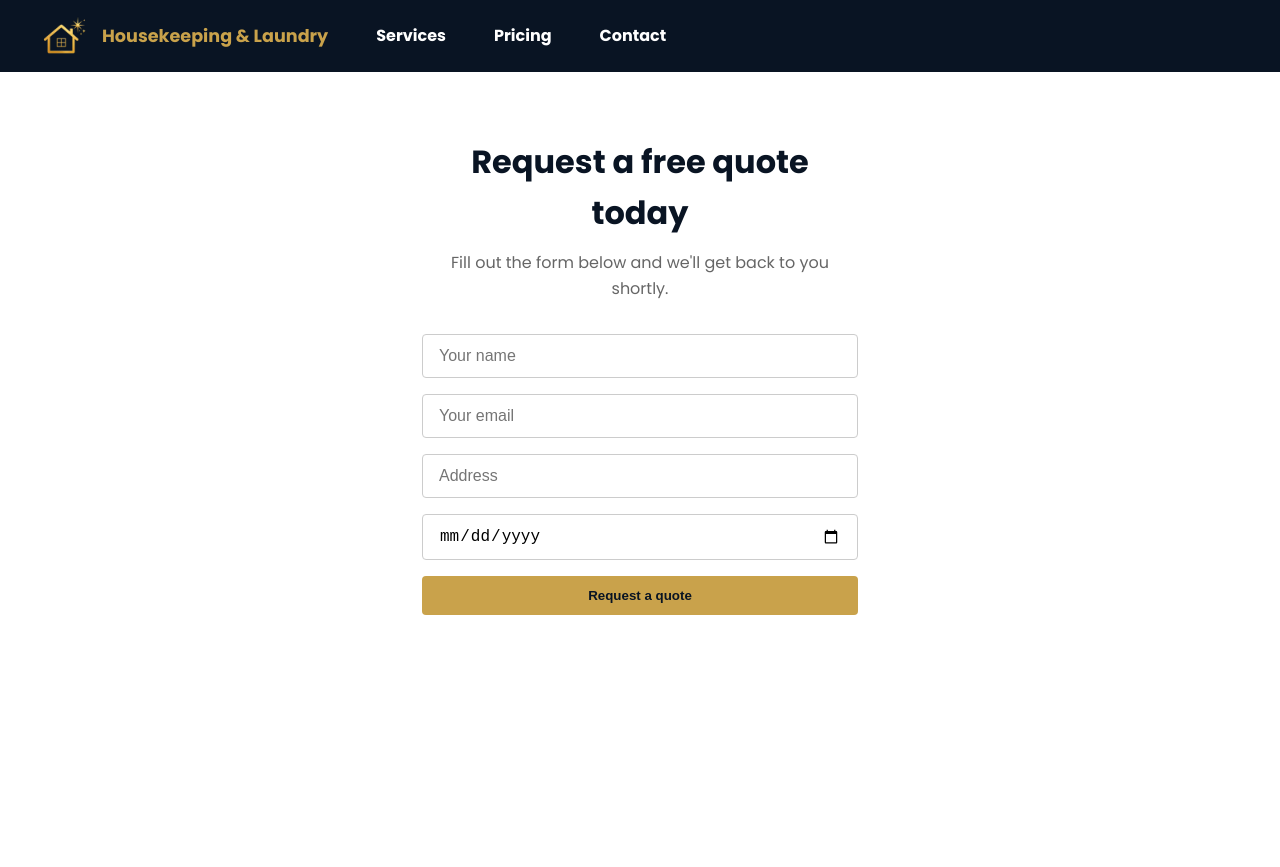
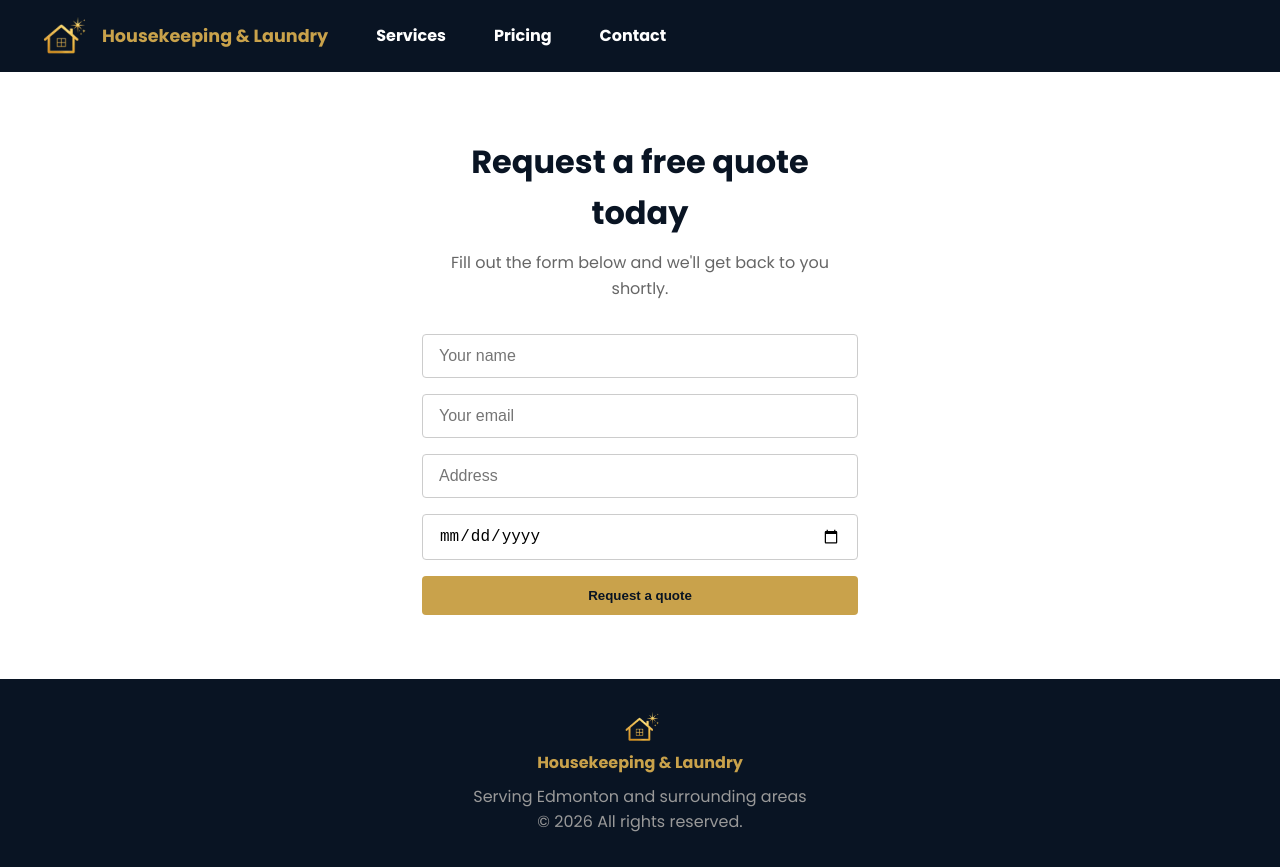
Before and after one commit to jvillaflor2/home-cleaning-website, a website: page public/booking.html in a window 1280 px wide. Before the commit the page ends 800 px from the top, so only its background shows below. Drawn offline with Linux system fonts and the light colour scheme.

Commit message:
fix add site footer with logo, brand info, and copyright

```diff
--- a/public/booking.html
+++ b/public/booking.html
@@ -35,5 +35,13 @@
             <button type="submit" class="btn">Request a quote</button>
         </form>
     </section>
+       <footer class="site-footer">
+            <div class="footer content">
+                 <img src="images/logo-2-icon.webp" alt="Housekeeping and Laundry logo" class="footer-logo">
+                <p class="footer-brand">Housekeeping &amp; Laundry</p>
+                <p>Serving Edmonton and surrounding areas</p>
+                <p>&copy; 2026 All rights reserved.</p>
+            </div>
+        </footer>
 </body>
 </html>
--- a/public/style.css
+++ b/public/style.css
@@ -19,6 +19,9 @@ body {
   font-family: 'Poppins', Arial, sans-serif;
   color: #333;
   line-height: 1.6;
+  min-height: 100vh;
+  display: flex;
+  flex-direction: column;
 }
 
 header {
@@ -230,6 +233,7 @@ header nav {
   margin: 64px auto;
   padding: 0 32px;
   text-align: center;
+  flex:1 ;
 }
 
 .booking-page h1 {
@@ -261,6 +265,30 @@ header nav {
   border-color: var(--gold);
 }
 
+.site-footer {
+  background: var(--navy);
+  color: #999;
+  text-align: center;
+  padding: 32px;
+}
+
+.footer-brand {
+  color: var(--gold);
+  font-weight: bold;
+  margin-bottom: 8px;
+}
+
+.footer-content p {
+  margin-bottom: 4px;
+  font-size: 0.9rem;
+}
+
+.footer-logo {
+  height: 32px;
+  width: auto;
+
+}
+
 /* ===== Animations ===== */
 
 .card {
```
Also changed, not shown: public/index.html (+8 -0 lines).
